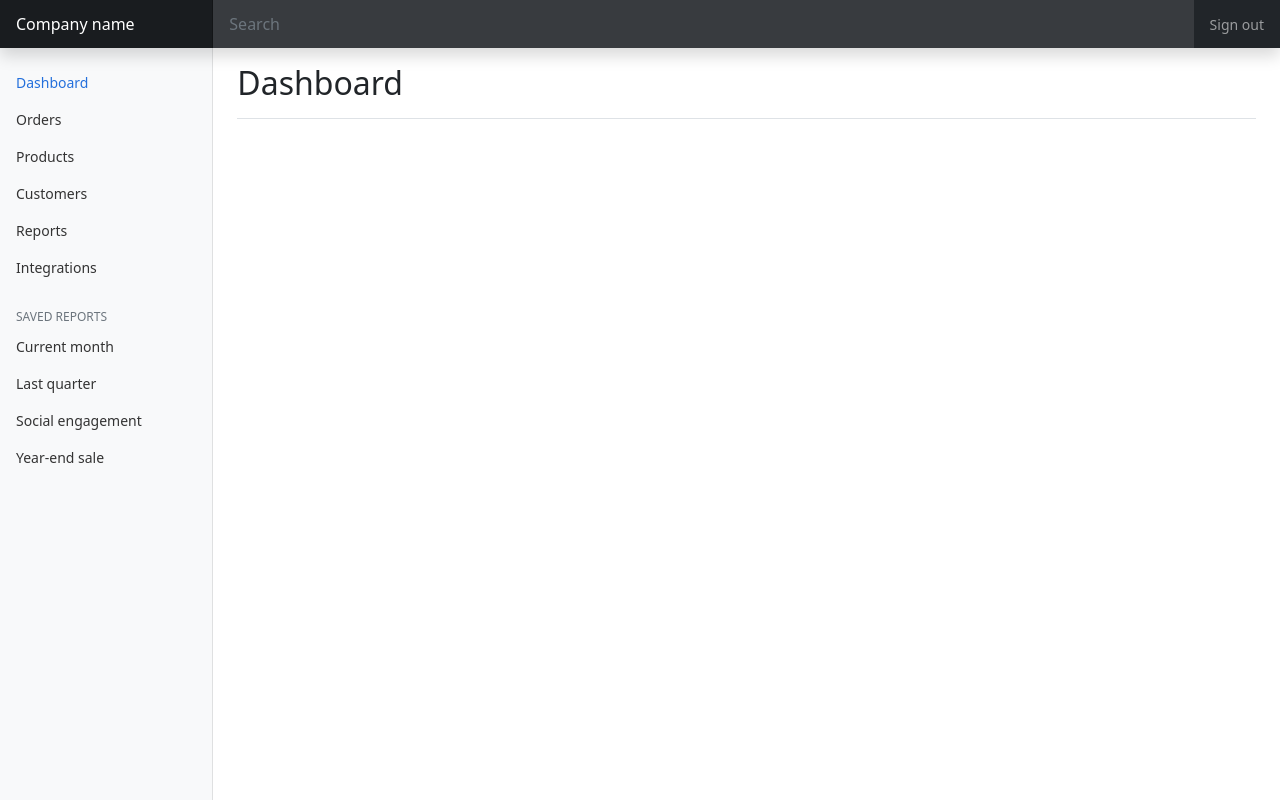
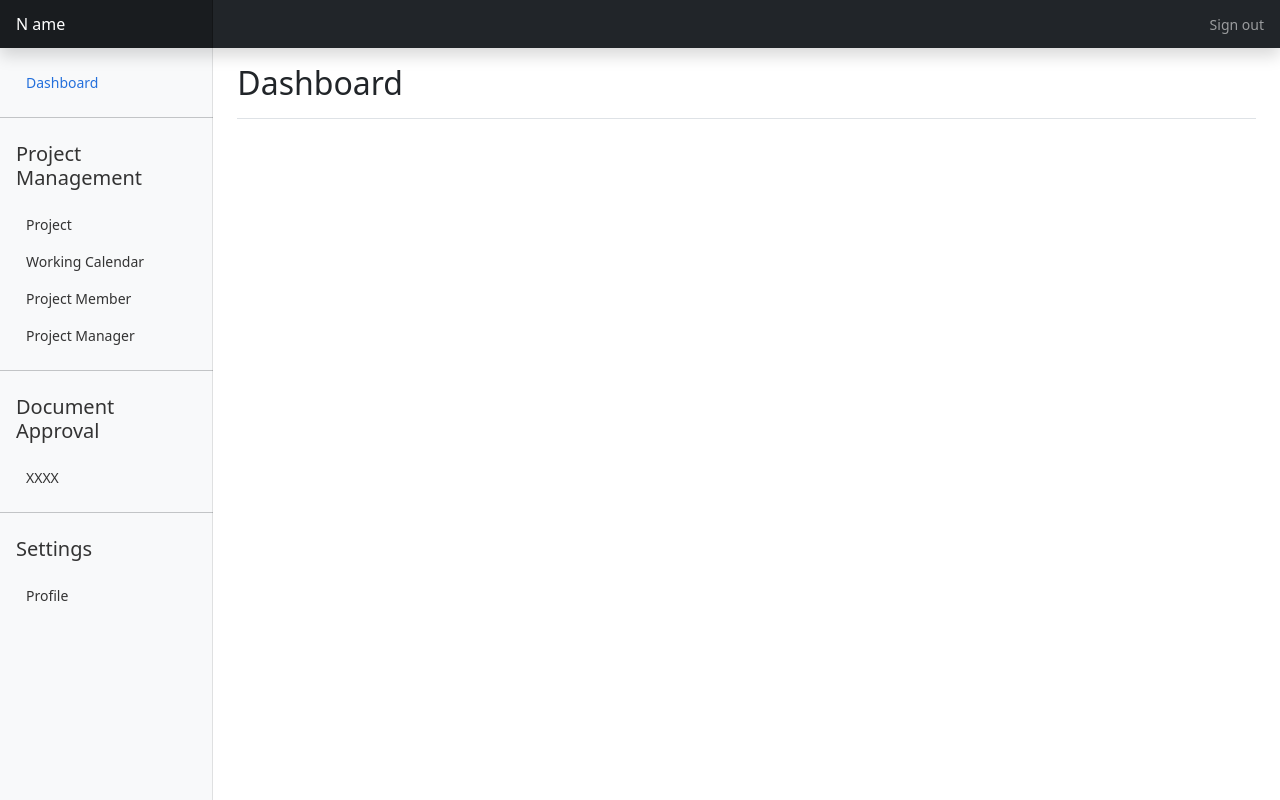
Before and after one commit to TFY0513/cams, a PHP site: page / in a window 1280 px wide. Run offline with PHP 8.4, Linux system fonts and the light colour scheme.

Commit message:
sidebar+navbar

```diff
--- a/login.php
+++ b/login.php
@@ -40,7 +40,7 @@
 
         <main class="form-signin">
 
-            <form>
+            <form  action="index.php    ">
 
                 <img class="mb-4" src="component/logo/logo-transparent.png" alt="" width="300">
                 <h1 class="h3 mb-3 fw-normal">Login / Sign Up</h1>
@@ -57,11 +57,11 @@
                 <div class="checkbox mb-3">
                     <label>
                         <input type="checkbox" value="remember-me"> Remember me
-                         <a href=""style="margin-left:30px">Forget Password?</a>
+                         <a href="recoverPassword.php" style="margin-left:30px">Forget Password?</a>
                     </label>
                 </div>
                 <button class="w-100 btn btn-lg btn-primary" type="submit">Login</button>
-                 <a href="" >Register an Account</a>
+                 <a href="register.php" >Register an Account</a>
                 <p class="mt-5 mb-3 text-muted">&copy; 2022 CAMS</p>
             </form>
         </main>
--- a/navbar.php
+++ b/navbar.php
@@ -38,14 +38,14 @@
     <body>
 
         <header class="navbar navbar-dark sticky-top bg-dark flex-md-nowrap p-0 shadow">
-            <a class="navbar-brand col-md-3 col-lg-2 me-0 px-3" href="#">Company name</a>
+            <a class="navbar-brand col-md-3 col-lg-2 me-0 px-3" href="#">N      ame</a>
             <button class="navbar-toggler position-absolute d-md-none collapsed" type="button" data-bs-toggle="collapse" data-bs-target="#sidebarMenu" aria-controls="sidebarMenu" aria-expanded="false" aria-label="Toggle navigation">
                 <span class="navbar-toggler-icon"></span>
             </button>
-            <input class="form-control form-control-dark w-100" type="text" placeholder="Search" aria-label="Search">
+<!--            <input class="form-control form-control-dark w-100" type="text" placeholder="Search" aria-label="Search">-->
             <div class="navbar-nav">
                 <div class="nav-item text-nowrap">
-                    <a class="nav-link px-3" href="#">Sign out</a>
+                    <a class="nav-link px-3" href="login.php">Sign out</a>
                 </div>
             </div>
         </header>
--- a/recoverPassword.php
+++ b/recoverPassword.php
@@ -53,7 +53,7 @@
                 <br/>
 
                 <button class="w-100 btn btn-lg btn-primary" type="submit">Confirm</button>
-                <a href="" >Login</a> <a href="" style="margin-left:180px">Register</a>
+                <a href="login.php" >Login</a> <a href="register.php" style="margin-left:180px">Register</a>
                 <p class="mt-5 mb-3 text-muted">&copy; 2022 CAMS</p>
             </form>
         </main>
--- a/register.php
+++ b/register.php
@@ -129,7 +129,7 @@
                                 </div>
 
                             </div><br/>
-                            <a href="">Login</a>
+                            <a href="login.php">Login</a>
                             <hr class="my-4">
 
                             <button class="w-100 btn btn-primary btn-lg" type="submit">Register</button>
--- a/sidebar.php
+++ b/sidebar.php
@@ -43,76 +43,65 @@
                 <nav id="sidebarMenu" class="col-md-3 col-lg-2 d-md-block bg-light sidebar collapse">
                     <div class="position-sticky pt-3">
                         <ul class="nav flex-column">
-                            <li class="nav-item">
-                                <a class="nav-link active" aria-current="page" href="#">
+                            <li style="margin-left:10px;"   class="nav-item">
+                                <a class="nav-link active   " aria-current="page" href="#">
                                     <span data-feather="home"></span>
                                     Dashboard
                                 </a>
                             </li>
-                            <li class="nav-item">
+                            <hr>
+                            <h5 class="nav-link">Project Management</h5>
+                            <div>
+                                <li style="margin-left:10px;" class="nav-item">
                                     <a class="nav-link" href="#">
                                         <span data-feather="file"></span>
-                                    Orders
+                                        Project
                                     </a>
                                 </li>
-                            <li class="nav-item">
+
+                                <li style="margin-left:10px;" class="nav-item">
                                     <a class="nav-link" href="#">
-                                    <span data-feather="shopping-cart"></span>
-                                    Products
+                                        <span data-feather="file"></span>
+                                        Working Calendar
                                     </a>
                                 </li>
-                            <li class="nav-item">
+                                <li style="margin-left:10px;" class="nav-item">
                                     <a class="nav-link" href="#">
-                                    <span data-feather="users"></span>
-                                    Customers
+                                        <span data-feather="file"></span>
+                                        Project Member
                                     </a>
                                 </li>
-                            <li class="nav-item">
+                                <li style="margin-left:10px;" class="nav-item">
                                     <a class="nav-link" href="#">
-                                    <span data-feather="bar-chart-2"></span>
-                                    Reports
+                                        <span data-feather="file"></span>
+                                        Project Manager
                                     </a>
                                 </li>
-                            <li class="nav-item">
+                            </div>
+                            <hr>
+                            <h5 class="nav-link">Document Approval</h5>
+                            <div>
+                                <li style="margin-left:10px;" class="nav-item">
                                     <a class="nav-link" href="#">
-                                    <span data-feather="layers"></span>
-                                    Integrations
+                                        <span data-feather="file"></span>
+                                        XXXX
                                     </a>
                                 </li>
+                            </div>
+                            <hr>
+                            <h5 class="nav-link">Settings</h5>
+                            <div>
+                                <li style="margin-left:10px;" class="nav-item">
+                                    <a class="nav-link" href="profile.php">
+                                        <span data-feather="file"></span>
+                                        Profile
+                                    </a>
+                                </li>
+
+                            </div>
                         </ul>
 
-                        <h6 class="sidebar-heading d-flex justify-content-between align-items-center px-3 mt-4 mb-1 text-muted">
-                            <span>Saved reports</span>
-                            <a class="link-secondary" href="#" aria-label="Add a new report">
-                                <span data-feather="plus-circle"></span>
-                            </a>
-                        </h6>
-                        <ul class="nav flex-column mb-2">
-                            <li class="nav-item">
-                                <a class="nav-link" href="#">
-                                    <span data-feather="file-text"></span>
-                                    Current month
-                                </a>
-                            </li>
-                            <li class="nav-item">
-                                <a class="nav-link" href="#">
-                                    <span data-feather="file-text"></span>
-                                    Last quarter
-                                </a>
-                            </li>
-                            <li class="nav-item">
-                                <a class="nav-link" href="#">
-                                    <span data-feather="file-text"></span>
-                                    Social engagement
-                                </a>
-                            </li>
-                            <li class="nav-item">
-                                <a class="nav-link" href="#">
-                                    <span data-feather="file-text"></span>
-                                    Year-end sale
-                                </a>
-                            </li>
-                        </ul>
+
                     </div>
                 </nav>
             </div>
```
Also changed, not shown: editProfile.php (added, +76 -0 lines). Lines whose indentation alone changed are shown as unchanged.
